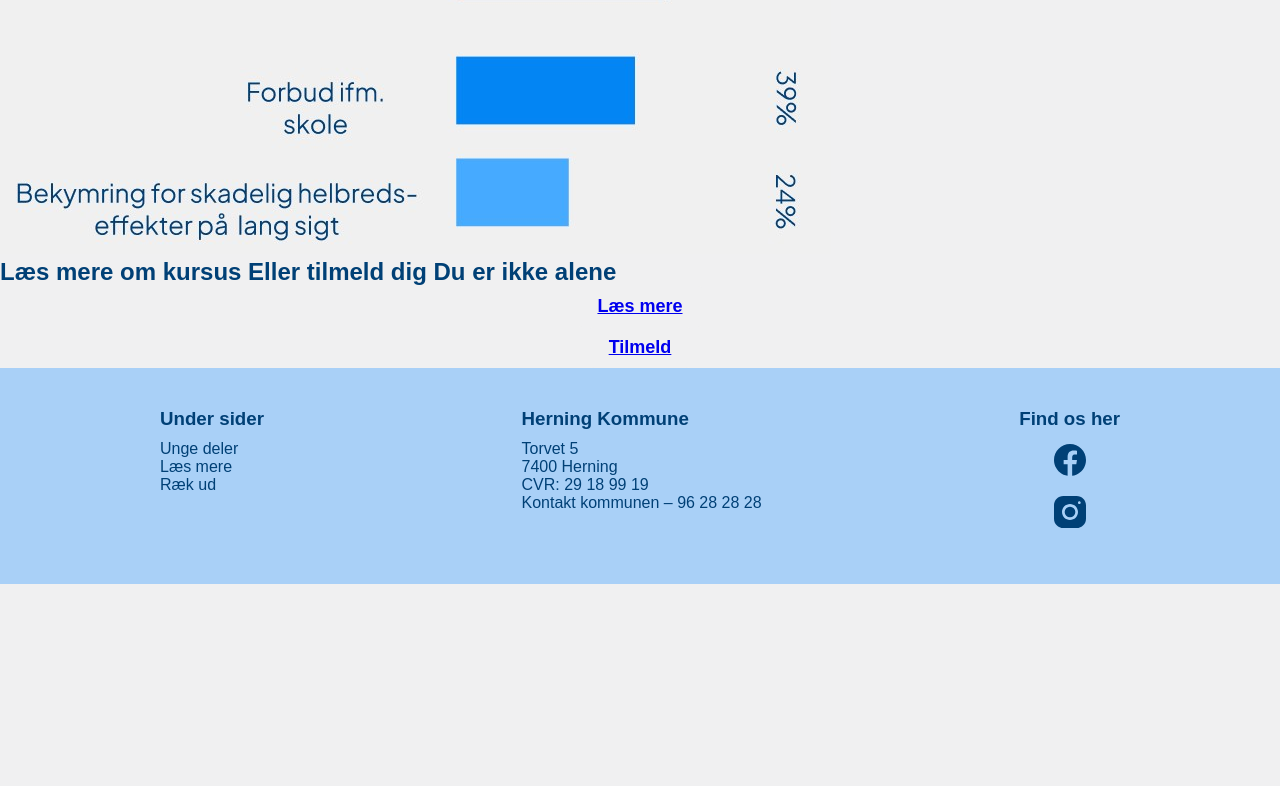
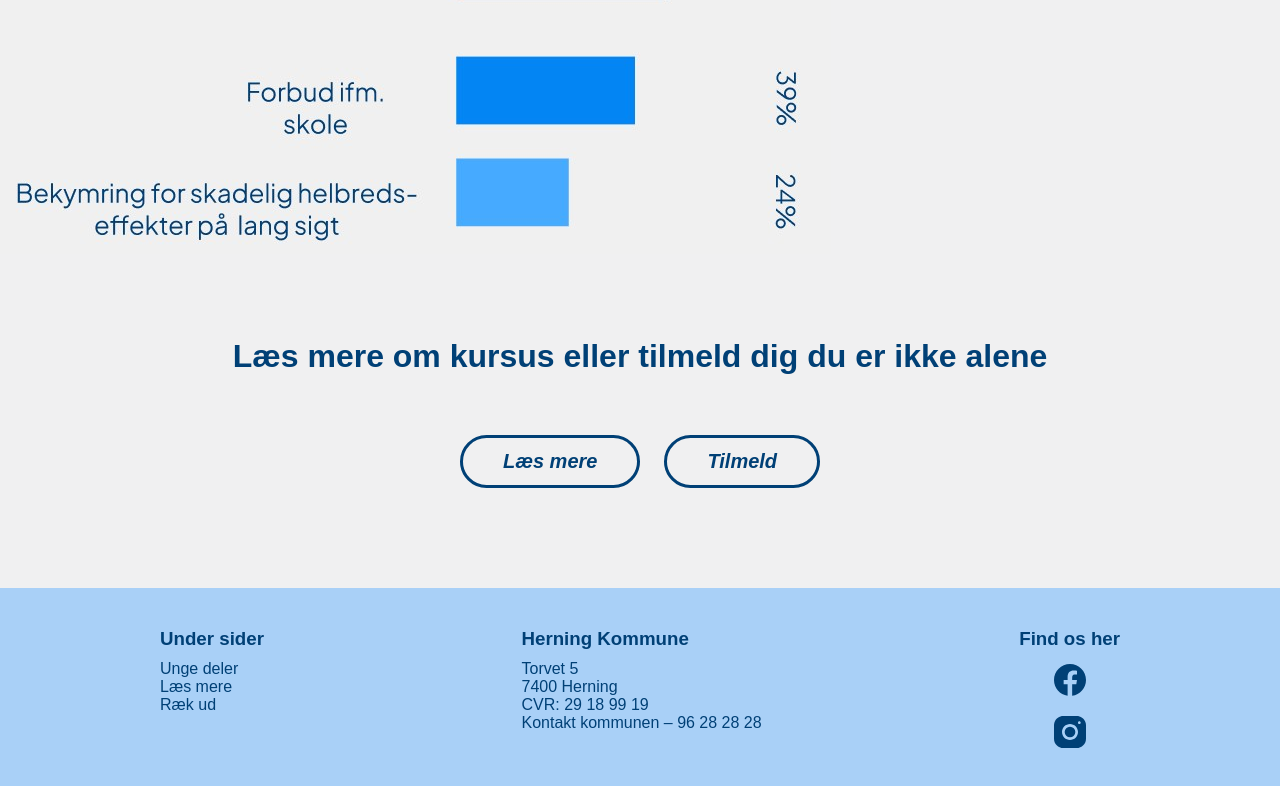
Before and after one commit to pernillejapanskestudier-ship-it/HerningNikotinStop, a plain HTML site: page Laesmere.html in a window 1280 px wide. Shown: the part 2074-2860 px from the top of the page. Before the commit the page ends 2658 px from the top, so only its background shows below. Drawn offline with Linux system fonts and the light colour scheme.

Commit message:
Tildmled added på læs mere

```diff
--- a/Laesmere.html
+++ b/Laesmere.html
@@ -76,13 +76,16 @@ Vi møder dig dér, hvor du er, uanset om du er 15 og lige er begyndt eller 25 o
 
 <img src="Images/Statestik 3.jpg">
 
-<!--Tilmeld dig-->
-<h2>Læs mere om kursus
-Eller tilmeld dig
-Du er ikke alene</h2>
+<!--call to action :D-->
+    <h1>Læs mere om kursus
+eller tilmeld dig
+du er ikke alene</h1>
 
-<button><a href="Laesmere.html">Læs mere</a></button>
-<button id="Tilmeld-But"><a href="Tilmelding.html">Tilmeld</a></button>
+    <!-- Two buttons for navigation -->
+    <div class="button-row">
+      <a href="Laesmere.html" class="pill-button">Læs mere</a>
+      <a href="Tilmeldning.html" class="pill-button">Tilmeld</a>
+    </div>
 
 <!--footer start-->
     <footer>
```
